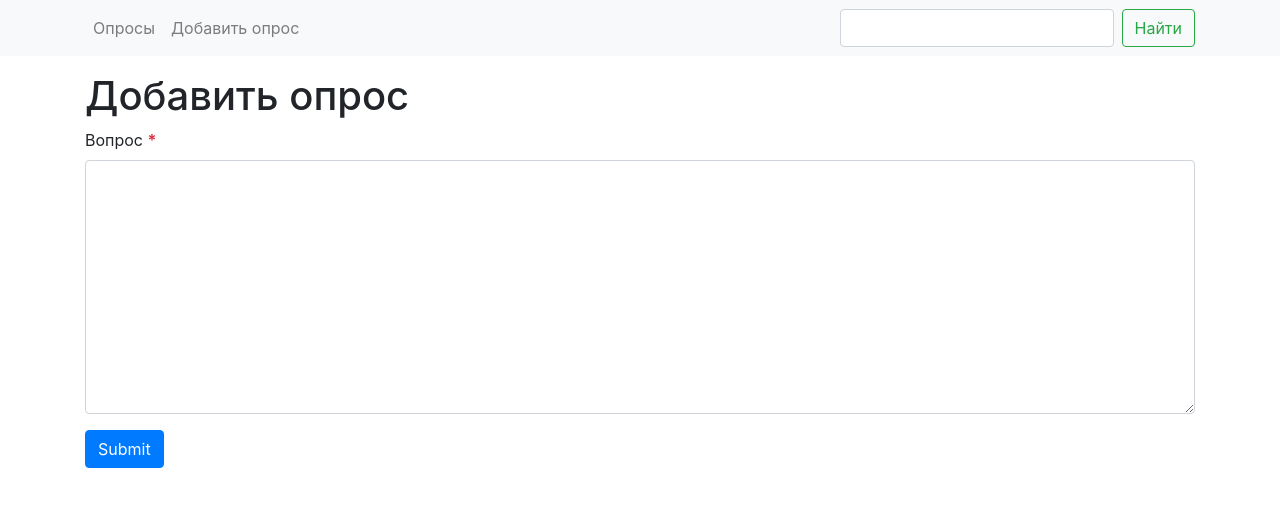
After one commit to ML500/pt_56_exam_7, a Django app: page /poll/add/ in a window 1280 px wide. The commit adds this page. Shown: the top 507 px of the page. Run offline with Django 3.2, Linux system fonts and the light colour scheme; some libraries are stand-ins or nearby versions.

Commit message:
Этап 2: Добавлено добавление опроса.

```diff
--- a/source/main/urls.py
+++ b/source/main/urls.py
@@ -16,10 +16,11 @@ Including another URLconf
 from django.contrib import admin
 from django.urls import path
 
-from webapp.views import IndexView
+from webapp.views import IndexView, PollAddView
 
 
 urlpatterns = [
     path('admin/', admin.site.urls),
-    path('', IndexView.as_view(), name='index')
+    path('', IndexView.as_view(), name='index'),
+    path('poll/add/', PollAddView.as_view(), name='poll_add')
 ]
--- a/source/webapp/forms.py
+++ b/source/webapp/forms.py
@@ -1,5 +1,13 @@
 from django import forms
+
+from webapp.models import Poll
 
 
 class SimpleSearchForm(forms.Form):
     search = forms.CharField(max_length=100, required=False, label="Найти")
+
+
+class PollForm(forms.ModelForm):
+    class Meta:
+        model = Poll
+        fields = ['text']
--- a/source/webapp/templates/base.html
+++ b/source/webapp/templates/base.html
@@ -24,6 +24,7 @@
             <div class="collapse navbar-collapse" id="navbarSupportedContent">
                 <ul class="navbar-nav mr-auto">
                     <li class="nav-item"><a class="nav-link" href="{% url "index" %}">Опросы</a></li>
+                    <li class="nav-item"><a class="nav-link" href="{% url "poll_add" %}">Добавить опрос</a></li>
                     {% block menu %}{% endblock %}
                 </ul>
                 {% block search %}
@@ -38,7 +39,7 @@
         </div>
     </nav>
 </header>
-<div class="container">
+<div class="container my-3">
     {% block content %}{% endblock %}
 </div>
 {% include 'partial/base/scripts.html' %}
--- /dev/null
+++ b/source/webapp/templates/polls/add.html
@@ -0,0 +1,10 @@
+{% extends 'base.html' %}
+
+{% block title %}Добавить опрос{% endblock %}
+
+{% block content %}
+    <h1>Добавить опрос</h1>
+
+    {% url 'poll_add' as action_url %}
+    {% include 'partial/form.html' with action_url=action_url form_method='post' %}
+{% endblock %}
--- a/source/webapp/views/poll_views.py
+++ b/source/webapp/views/poll_views.py
@@ -1,6 +1,8 @@
-from django.views.generic import ListView
+from django.urls import reverse_lazy
+from django.views.generic import ListView, CreateView
 
 from webapp.models import Poll
+from webapp.forms import PollForm
 
 
 class IndexView(ListView):
@@ -8,3 +10,10 @@ class IndexView(ListView):
     template_name = 'polls/index.html'
     paginate_by = 5
     context_object_name = 'polls'
+
+
+class PollAddView(CreateView):
+    model = Poll
+    form_class = PollForm
+    template_name = 'polls/add.html'
+    success_url = reverse_lazy('index')
```
